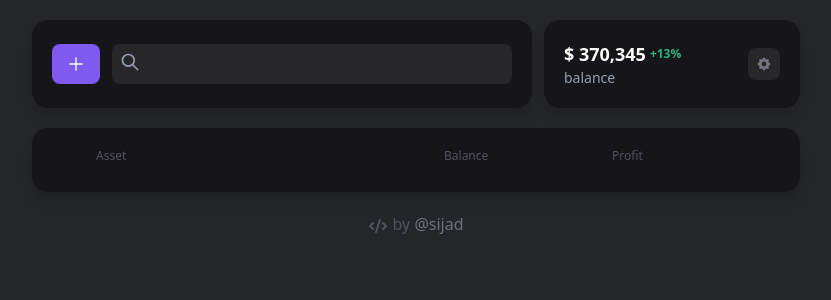
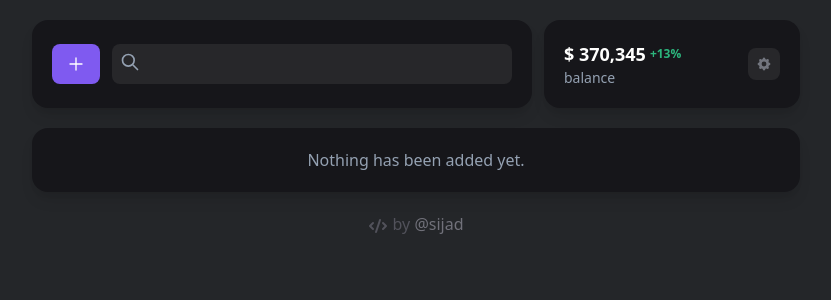
Before and after one commit to sijad/inventory, a Next.js app: page / in a window 1280 px wide. Shown: the top 300 px of the page, without its empty margins (224-1055 px from the left). Built offline with nearby package versions, Linux system fonts and the light colour scheme.

Commit message:
add empty state

```diff
--- a/src/components/pages/Home/components/Row/index.tsx
+++ b/src/components/pages/Home/components/Row/index.tsx
@@ -1,12 +1,11 @@
 import { Asset } from "inventory";
 import { useAssetDetails } from "inventory";
-import type { ReactNode } from "react";
 
 interface RowProps {
   asset: Asset;
 }
 
-export default function Row({ asset }: RowProps): ReactNode {
+export default function Row({ asset }: RowProps): JSX.Element | null {
   const [details] = useAssetDetails(asset);
 
   if (!details) {
--- a/src/components/pages/Home/index.tsx
+++ b/src/components/pages/Home/index.tsx
@@ -36,6 +36,8 @@ export default function Home(): JSX.Element {
         </div>
         <div className="flex mt-5">
           <div className="w-full p-5 paragraph rounded-2xl card">
+            {assets.length > 0 ? (
+              <>
                 <div className="flex items-center mb-2 text-xs text-gray-700 dark:text-gray-600 space-x-3">
                   <div className="w-8" />
                   <div className="flex-1">
@@ -55,6 +57,10 @@ export default function Home(): JSX.Element {
                     return <Row key={asset.id} asset={asset} />;
                   })}
                 </div>
+              </>
+            ) : (
+              <p className="text-center">Nothing has been added yet.</p>
+            )}
           </div>
         </div>
       </main>
```
Lines whose indentation alone changed are shown as unchanged.
